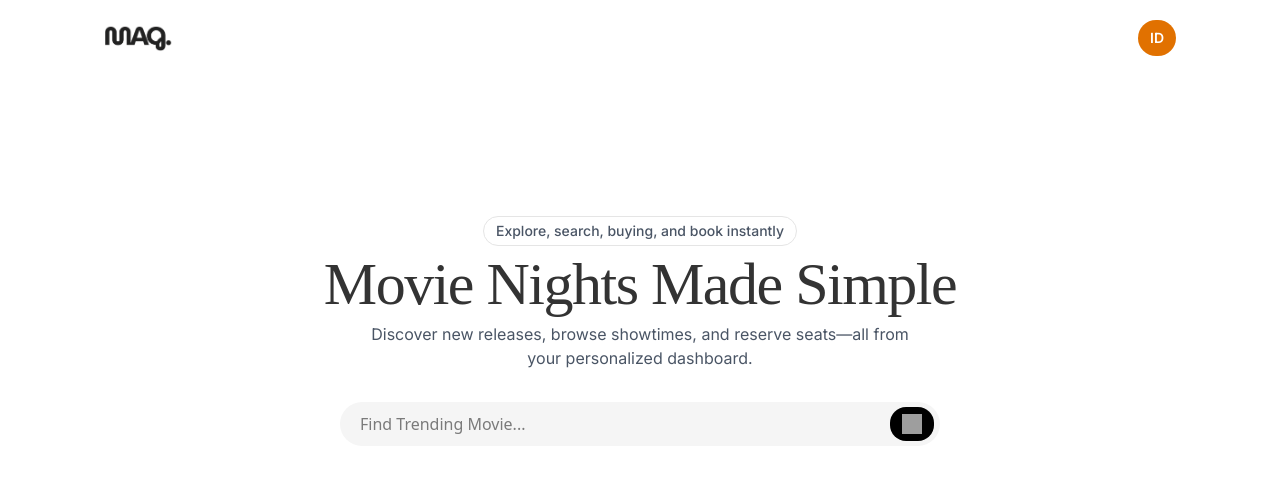
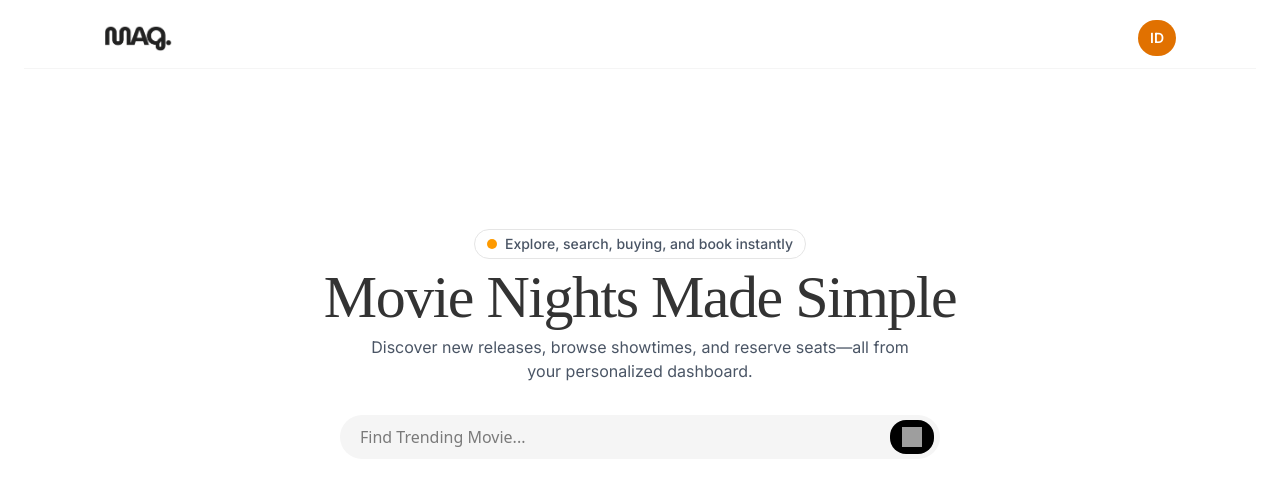
Before and after one commit to ireshdilsh/movie-buying-app, a React (Vite) app: page /user/dashbord in a window 1280 px wide. Shown: the top 492 px of the page. Built offline with nearby package versions, Linux system fonts and the light colour scheme; grey boxes are pictures that could not be loaded; a web font is replaced by a local one.

Commit message:
fix: remove inappropriate comments from index.html

```diff
--- a/src/pages/UserDashboard.tsx
+++ b/src/pages/UserDashboard.tsx
@@ -9,7 +9,7 @@ export default function UserDashboard() {
         <div className="flex flex-col justify-center items-center px-4 sm:px-6">
 
             {/* user navbar */}
-            <nav className="flex justify-between items-center w-full mt-5 px-5 sm:px-8 md:px-12 lg:px-20">
+            <nav className="flex justify-between items-center w-full mt-5 px-5 sm:px-8 md:px-12 lg:px-20 border-b border-b-neutral-100 pb-3">
                 <img src={dark_logo} className="h-6 sm:h-7" alt="Dark-Logo" />
 
                 {/* Desktop Menu */}
@@ -22,7 +22,8 @@ export default function UserDashboard() {
 
             <div className="flex justify-center items-center flex-col mt-20 sm:mt-32 lg:mt-40">
 
-                <p className="text-sm sm:text-sm text-gray-600 font-medium border border-neutral-200 px-3 py-1 rounded-3xl text-center">
+                <p className="flex justify-center items-center gap-2 text-sm sm:text-sm text-gray-600 font-medium border border-neutral-200 px-3 py-1 rounded-3xl text-center">
+                    <div className='bg-amber-500 rounded-full h-2.5 w-2.5'></div>
                     Explore, search, buying, and book instantly
                 </p>
 
```
